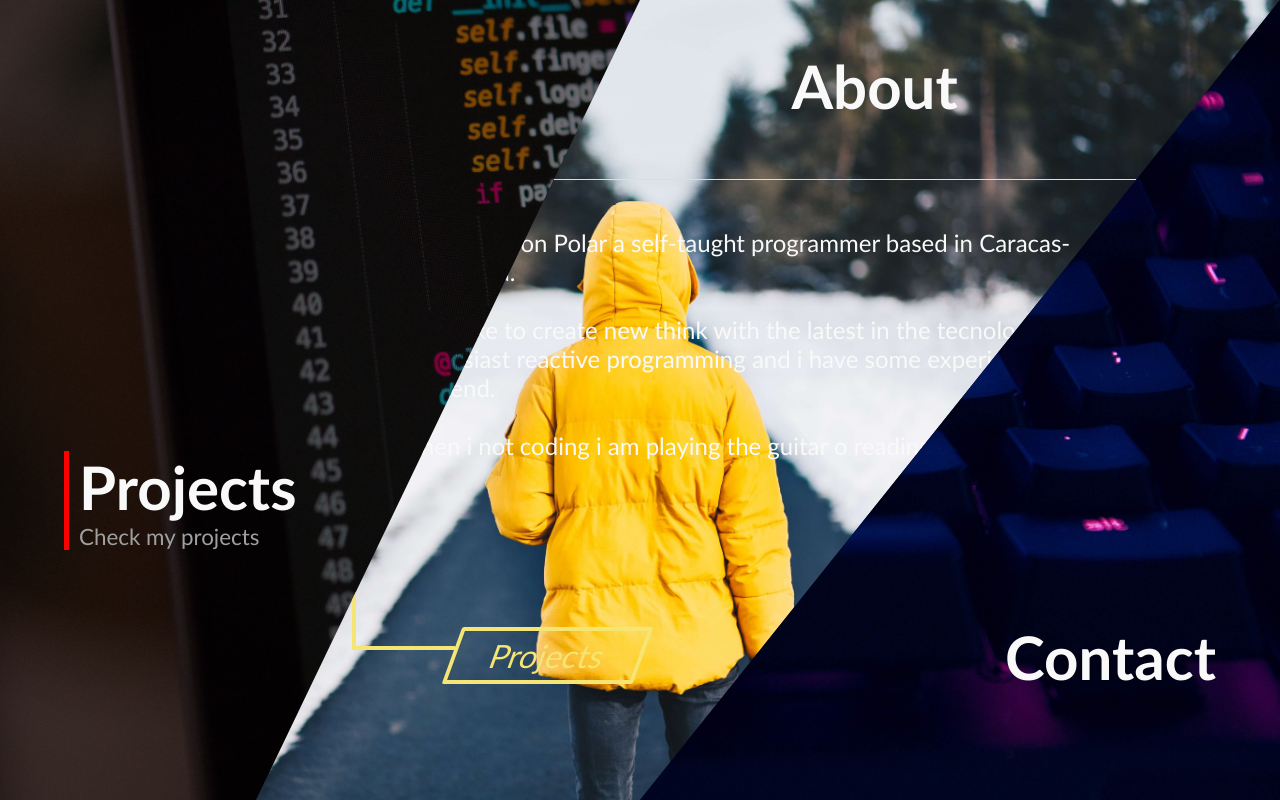
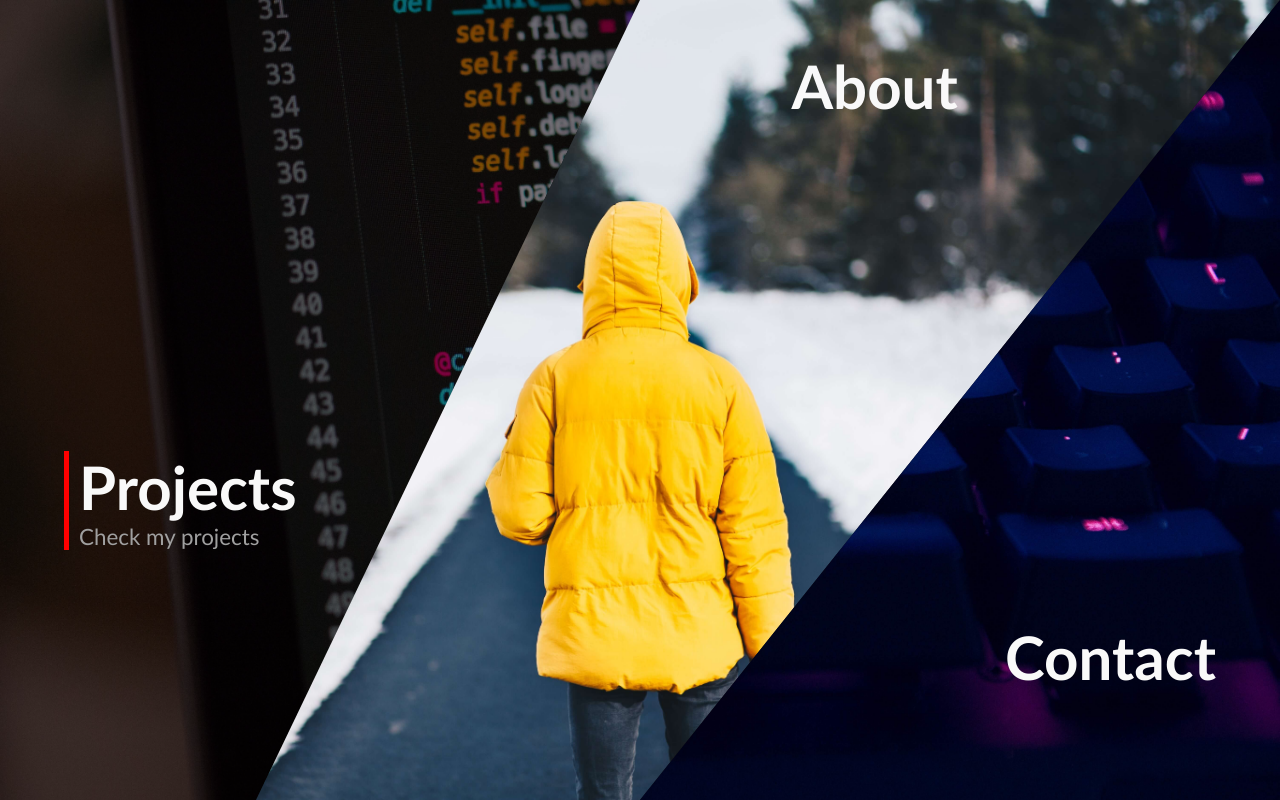
Before and after one commit to YordinsonPolar/porfolio2, a Svelte app: page / in a window 1280 px wide. Built offline with nearby package versions, Linux system fonts and the light colour scheme.

Commit message:
add: about to de home

```diff
--- a/src/components/about/About.svelte
+++ b/src/components/about/About.svelte
@@ -8,6 +8,7 @@
 		target.style.opacity = 1
 	};
 </script>
+
 
 <section class="about">
 	<div class="about-wrapper">
@@ -44,6 +45,7 @@
 		display: flex;
 		justify-content: center;
 		align-items: center;
+		background: rgba(0,0,0, .5);
 	}
 
 	.about-wrapper {
--- a/src/routes/Home.svelte
+++ b/src/routes/Home.svelte
@@ -1,17 +1,23 @@
 <script>
 	import About from '../components/about/About.svelte';
 	import BackToTheSection from '../components/BackToTheSection.svelte';
+
 	let active = "";
+	let loading = true;
 
-	$: console.log(active)
-
+	const setActive = (option) => {
+		active = option;
+		setTimeout(() => {
+			loading = false;
+		}, 3000)
+	}
 </script>
 
 <div class="container" class:active={active !== ""}>
-	<BackToTheSection bind:active />
+	<BackToTheSection bind:active bind:loading />
 	<section class="section">
 		<div
-			on:click|self={() => active = "projects"}
+			on:click|self={() => setActive("projects")}
 			href="/"
 			title="Projects"
 			class:active={active === "projects"}
@@ -25,7 +31,7 @@
 	</section>
 	<section class="section">
 		<div
-			on:click|self={() => active = "about"}
+			on:click|self={() => setActive("about")}
 			class:active={active === "about"}
 			href="/"
 			title="About"
@@ -35,15 +41,14 @@
 				<h2>About</h2>
 				<p>Known about me</p>
 			</div>
-			{#if active === "about"}
+			{#if active === "about" && loading === false}
 				<About />
 			{/if}
-			<About />
 		</div>
 	</section>
 	<section class="section">
 		<div
-			on:click|self={() => active = "contact"}
+			on:click|self={() => setActive("contact")}
 			class:active={active === "contact"}
 			href="/"
 			title="Contact"
```
